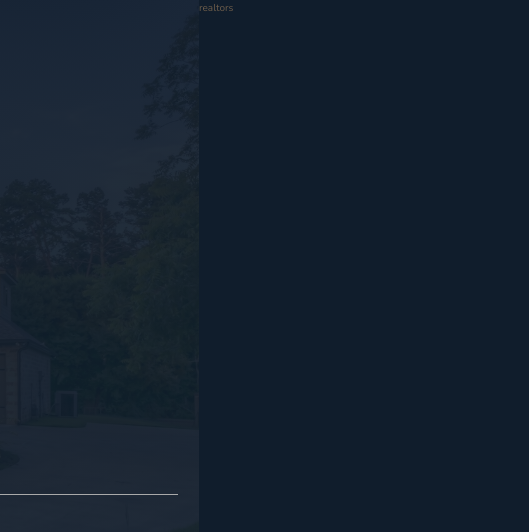
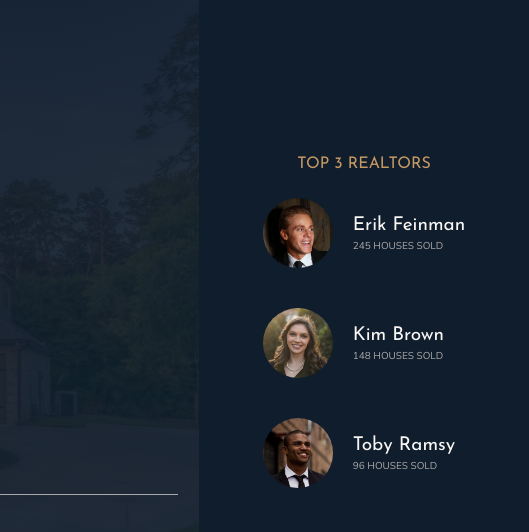
Before and after one commit to dmytronasyrov/Nexter, a website: page index.html in a window 1280 px wide. Shown: the top 532 px of the page, 751-1280 px from the left. Drawn offline with nearby package versions, Linux system fonts and the light colour scheme.

Commit message:
add realtors

```diff
--- a/index.html
+++ b/index.html
@@ -32,7 +32,26 @@
         </header>
 
         <div class="realtors">
-            realtors
+            <h3 class="heading-3">Top 3 Realtors</h3>
+            <div class="realtors__list">
+                <img src="img/realtor-1.jpeg" alt="Realtor 1" class="realtors__img">
+                <div class="realtors__details">
+                    <h4 class="heading-4 heading-4--light">Erik Feinman</h4>
+                    <p class="realtors__sold">245 houses sold</p>
+                </div>
+
+                <img src="img/realtor-2.jpeg" alt="Realtor 2" class="realtors__img">
+                <div class="realtors__details">
+                    <h4 class="heading-4 heading-4--light">Kim Brown</h4>
+                    <p class="realtors__sold">148 houses sold</p>
+                </div>
+
+                <img src="img/realtor-3.jpeg" alt="Realtor 3" class="realtors__img">
+                <div class="realtors__details">
+                    <h4 class="heading-4 heading-4--light">Toby Ramsy</h4>
+                    <p class="realtors__sold">96 houses sold</p>
+                </div>
+            </div>
         </div>
 
         <div class="features">
--- a/sass/_realtors.scss
+++ b/sass/_realtors.scss
@@ -1,5 +1,31 @@
 .realtors {
     background-color: $color-secondary;
+    grid-column: col-start 7 / full-end;
+    padding: 3rem;
 
-    grid-column: col-start 7 / full-end;
+    display: grid;
+    align-content: center;
+    justify-content: center;
+    justify-items: center;
+    grid-row-gap: 2rem;
+
+    &__list {
+        display: grid;
+        grid-template-columns: min-content max-content;
+        grid-column-gap: 2rem;
+        grid-row-gap: 5vh;
+        align-items: center;
+    }
+
+    &__img {
+        width: 7rem;
+        border-radius: 50%;
+        display: block;
+    }
+
+    &__sold {
+        text-transform: uppercase;
+        color: $color-grey-light-2;
+        margin-top: -3px;
+    }
 }
```
Also changed, not shown: css/style.css.
